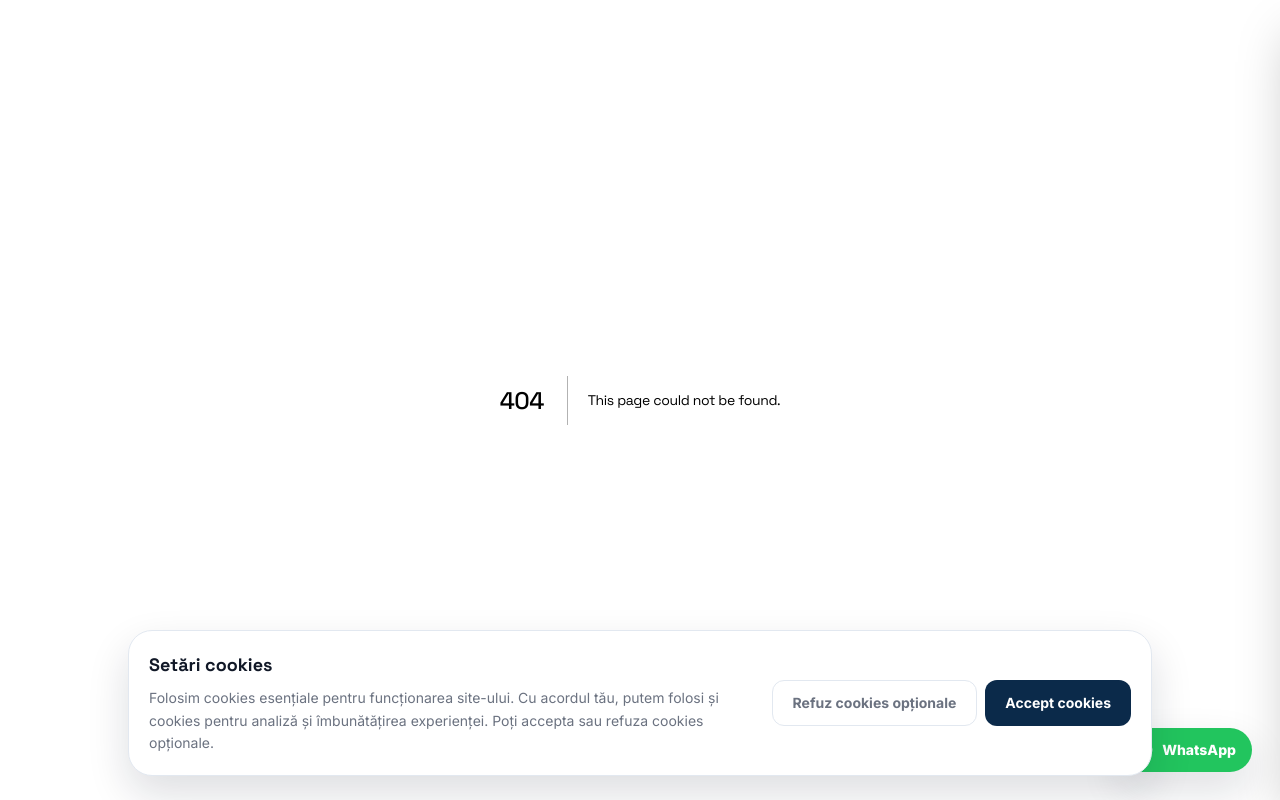
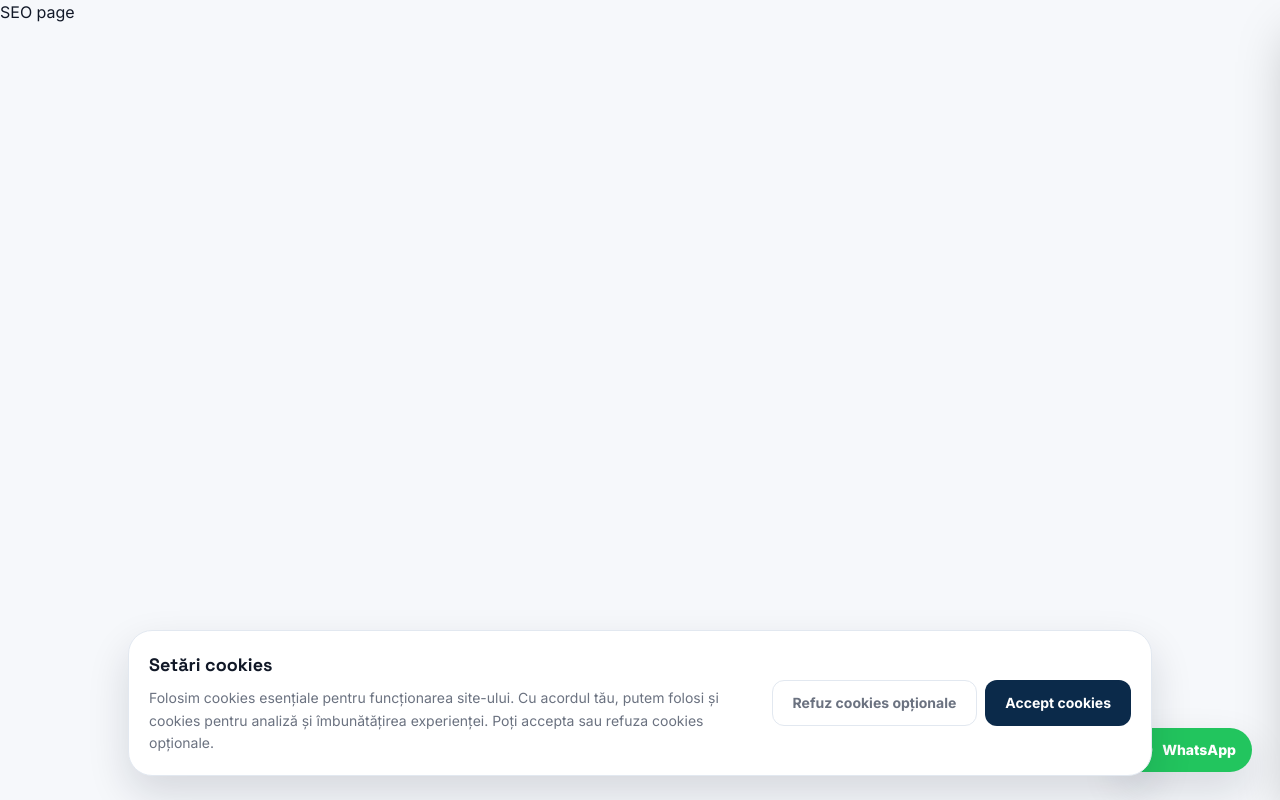
Before and after one commit to protermarad-hash/pro-term-web, a Next.js app: page /servicii/test-seo in a window 1280 px wide. Before the commit this address had no page. Built offline with nearby package versions, Linux system fonts and the light colour scheme.

Commit message:
Add SEO test page

```diff
--- /dev/null
+++ b/src/app/servicii/test-seo/page.tsx
@@ -0,0 +1,3 @@
+export default function Page() {
+  return <main>SEO page</main>;
+}
```
